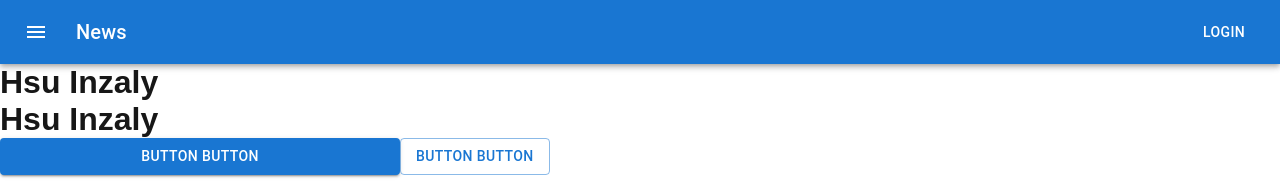
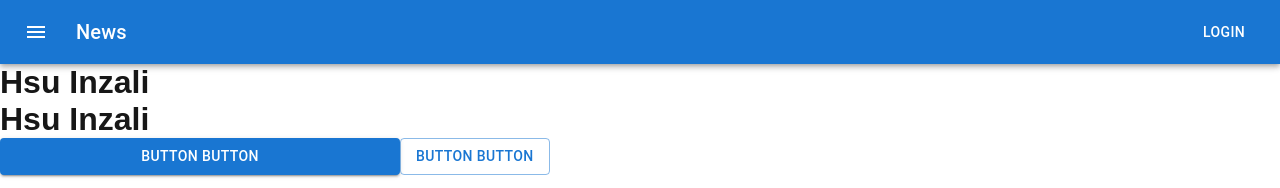
Before and after one commit to gimme-honeylemon/advminiproject, a Next.js app in the folder nextjs/: page / in a window 1280 px wide. Shown: the top 188 px of the page. Built offline with nearby package versions, Linux system fonts and the light colour scheme.

Commit message:
header change

```diff
--- a/nextjs/components/header.js
+++ b/nextjs/components/header.js
@@ -1,7 +1,7 @@
 export default function Header() {
     return(
     <h1>
-      Hsu Inzaly
+      Hsu Inzali
     </h1>
     );
 }
```
